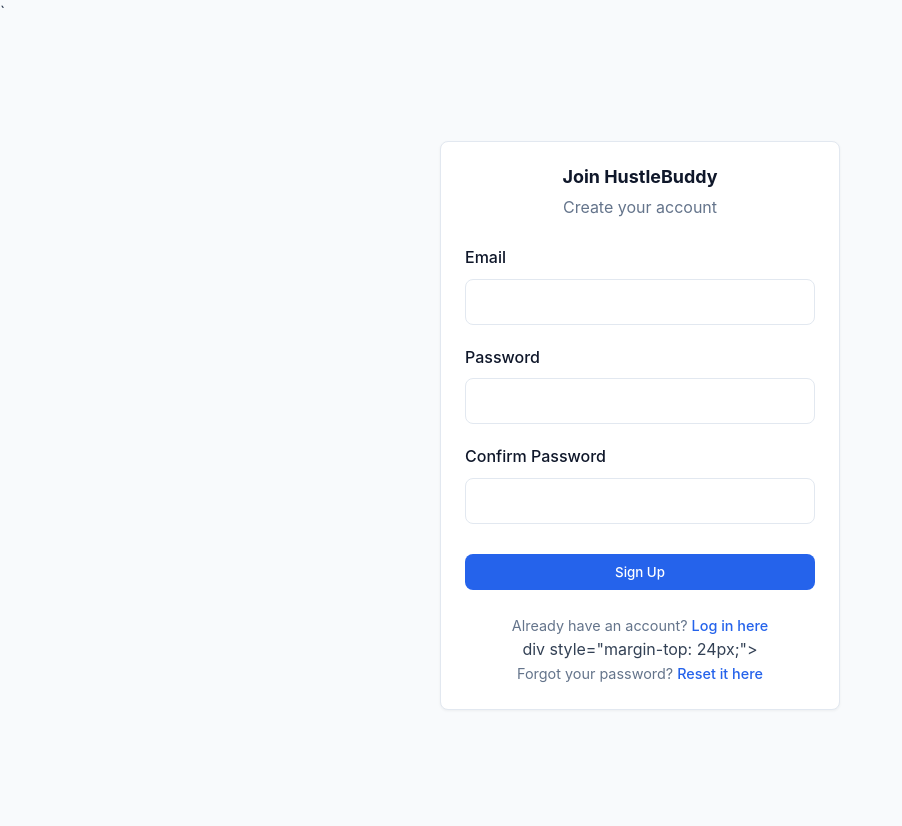
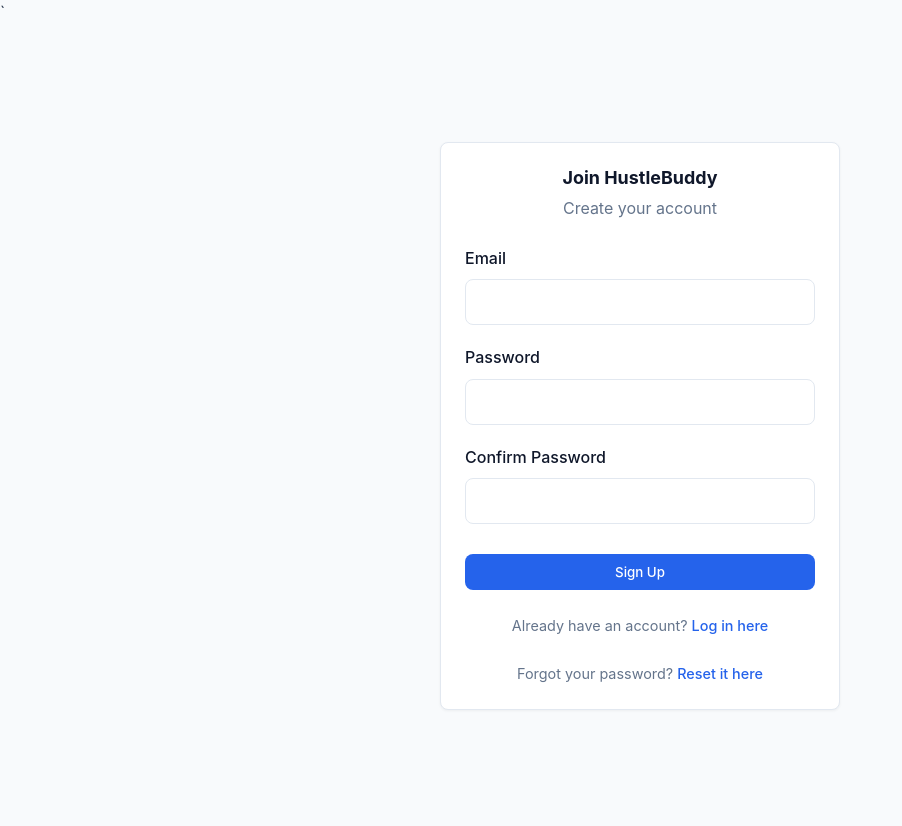
Before and after one commit to bradleyngwx-dot/HustleBuddy, a Django app: page /accounts/signup/ in a window 1280 px wide. Shown: the whole page, without its empty margins (0-902 px from the left). Run offline with Django 5.2, Linux system fonts and the light colour scheme.

Commit message:
removing a line of text that shows during registering new user

```diff
--- a/templates/account/signup.html
+++ b/templates/account/signup.html
@@ -48,7 +48,7 @@
         </p>
     </div>
 
-    div style="margin-top: 24px;">
+    <div style="margin-top: 24px;">
         <p style="color: var(--text-muted); font-size: 0.9rem;">
            Forgot your password? <a href="{% url 'account_reset_password' %}" style="color: var(--blue-primary); text-decoration: none; font-weight: 500;">Reset it here</a>
         </p>
```
